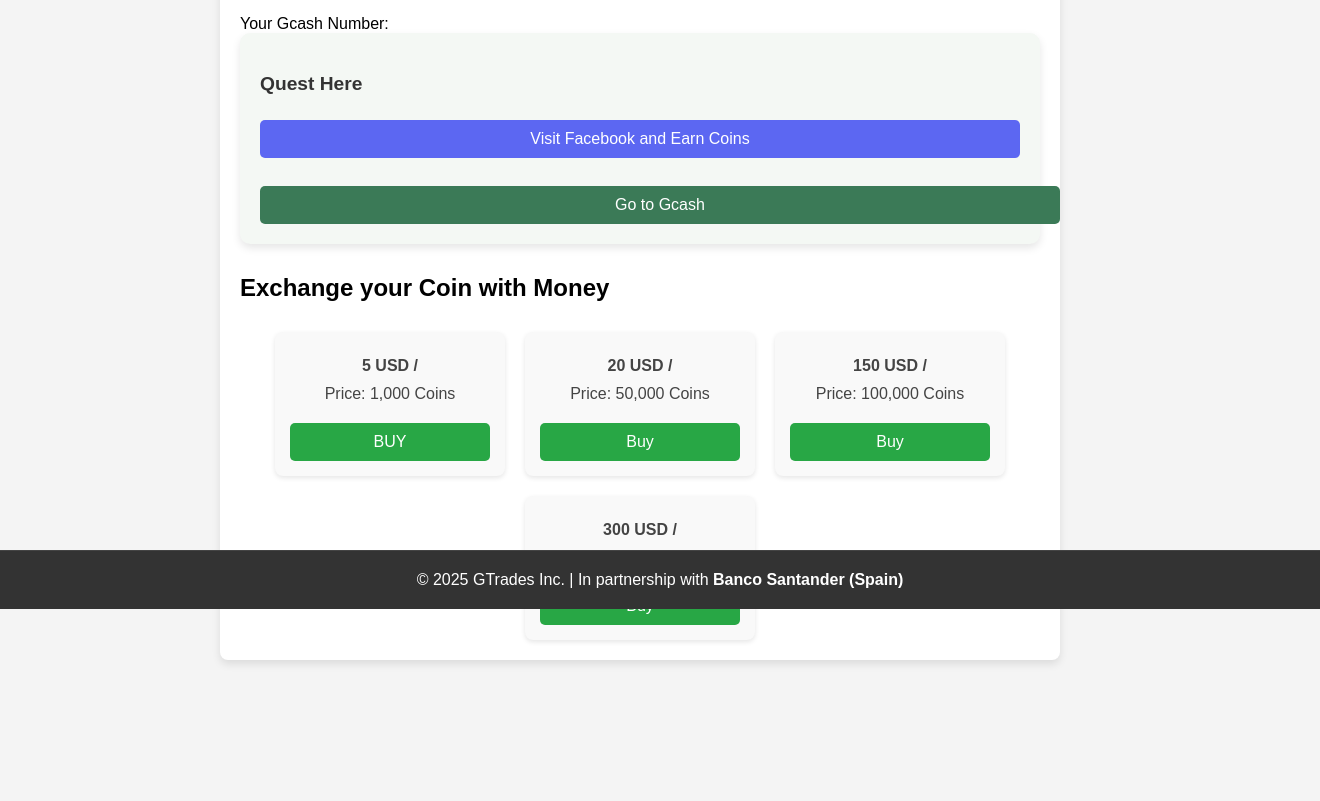
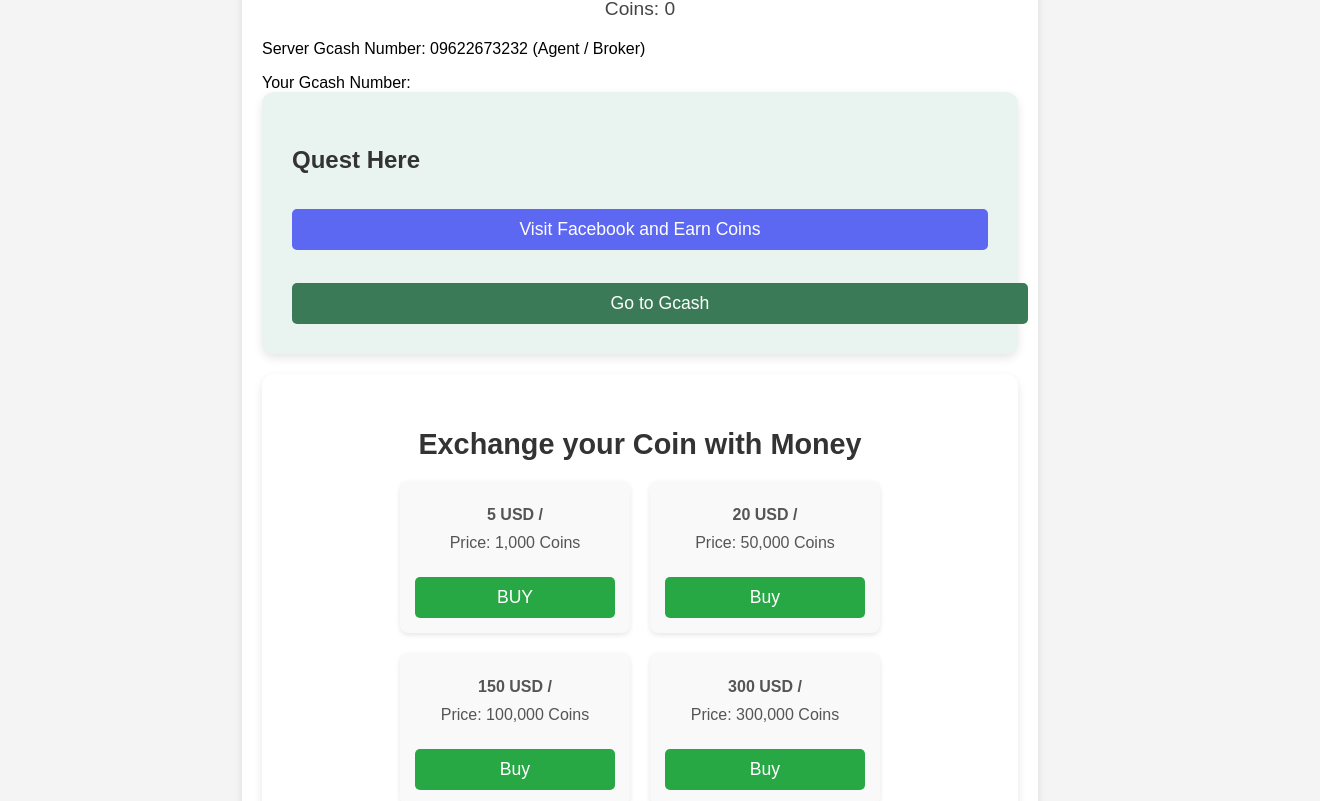
Before and after one commit to Kierl-J/redu-kierl-webapp, a website with bundled scripts: page dashboard.html in a window 1280 px wide. Shown: the part 191-992 px from the top of the page, 1320 px wide, since content can reach past the window. Before the commit the page ends 891 px from the top, so only its background shows below. Built offline with nearby package versions, Linux system fonts and the light colour scheme; no server answers.

Commit message:
Final question

```diff
--- a/dashboard.html
+++ b/dashboard.html
@@ -8,153 +8,179 @@
     <style>
         /* General reset */
         body {
-            font-family: Arial, sans-serif;
+            font-family: 'Arial', sans-serif;
             margin: 0;
             padding: 0;
-            background-color: #f7f7f7;
+            background-color: #f4f4f4;
         }
 
-        /* Main Container for layout */
+        /* Main layout container */
         .main-container {
             display: flex;
             flex-direction: column;
             align-items: center;
-            padding: 20px;
+            justify-content: flex-start;
+            padding: 40px;
+            max-width: 1200px;
+            margin: 0 auto;
         }
 
-        /* Logout button at top-right */
+        /* Header with logout button */
+        .header {
+            display: flex;
+            justify-content: flex-end;
+            width: 100%;
+            margin-bottom: 30px;
+        }
+
         .logout-btn {
-            background-color: #f44336;
+            background-color: #FF4040;
             color: white;
+            border: none;
             padding: 10px 20px;
-            border: none;
+            border-radius: 8px;
             cursor: pointer;
-            border-radius: 5px;
-            position: fixed;
-            top: 20px;
-            right: 20px;
-            z-index: 10;
             font-size: 1rem;
-            transition: background-color 0.3s ease;
+            transition: background-color 0.3s;
         }
 
         .logout-btn:hover {
-            background-color: #d32f2f;
+            background-color: #E53935;
         }
 
         /* Dashboard container */
         .container {
             width: 100%;
-            max-width: 1100px;
-            margin-top: 60px;
-            padding: 20px;
+            padding: 25px;
             background-color: #fff;
-            border-radius: 10px;
-            box-shadow: 0 4px 12px rgba(0, 0, 0, 0.1);
+            border-radius: 12px;
+            box-shadow: 0 5px 15px rgba(0, 0, 0, 0.1);
+            margin-bottom: 30px;
         }
 
-        /* Header style */
-        h1 {
+        .container h1 {
             font-size: 2rem;
             color: #333;
             text-align: center;
-            margin-bottom: 15px;
+            margin-bottom: 10px;
         }
 
-        /* Coin display */
         .coin-display {
             font-size: 1.2rem;
             text-align: center;
-            margin: 10px 0;
-            color: #555;
+            margin-bottom: 20px;
+            color: #444;
         }
 
-        /* Quest Section */
         .quest-section {
-            background-color: #f4f8f4;
-            padding: 20px;
-            border-radius: 10px;
-            box-shadow: 0 4px 8px rgba(0, 0, 0, 0.1);
-            margin-bottom: 30px;
+            background-color: #e9f4f1;
+            padding: 30px;
+            border-radius: 12px;
+            box-shadow: 0 4px 10px rgba(0, 0, 0, 0.1);
+            margin-bottom: 20px;
         }
 
-        .quest-section p {
-            font-size: 1.2rem;
+        .quest-section h3 {
+            font-size: 1.5rem;
             color: #333;
-            margin-bottom: 15px;
-            font-weight: bold;
+            margin-bottom: 20px;
         }
 
-        /* Refined button styles */
         .quest-btn {
             background-color: #4CAF50;
             color: white;
-            padding: 12px 20px;
+            padding: 12px 25px;
+            border-radius: 8px;
             border: none;
             cursor: pointer;
-            border-radius: 5px;
-            text-align: center;
             width: 100%;
-            margin-top: 10px;
-            font-size: 1rem;
-            transition: background-color 0.3s ease;
+            font-size: 1.1rem;
+            margin-top: 15px;
+            transition: background-color 0.3s;
         }
 
         .quest-btn:hover {
-            background-color: #45a049;
+            background-color: #388E3C;
         }
 
-        /* Shop Section */
+        .shop-section {
+            padding: 30px;
+            background-color: #fff;
+            border-radius: 12px;
+            box-shadow: 0 4px 10px rgba(0, 0, 0, 0.1);
+        }
+
+        .shop-section h2 {
+            font-size: 1.8rem;
+            color: #333;
+            margin-bottom: 20px;
+            text-align: center;
+        }
+
         #shop {
             display: grid;
             grid-template-columns: repeat(auto-fill, minmax(220px, 1fr));
             gap: 20px;
-            margin-top: 30px;
         }
 
         .shop-item {
             background-color: #f9f9f9;
             padding: 20px;
-            border-radius: 8px;
-            box-shadow: 0 2px 4px rgba(0, 0, 0, 0.1);
+            border-radius: 12px;
+            box-shadow: 0 2px 6px rgba(0, 0, 0, 0.1);
             text-align: center;
-            transition: transform 0.3s, box-shadow 0.3s;
+            transition: transform 0.3s ease-in-out, box-shadow 0.3s ease;
         }
 
         .shop-item:hover {
             transform: translateY(-5px);
-            box-shadow: 0 4px 8px rgba(0, 0, 0, 0.2);
+            box-shadow: 0 5px 12px rgba(0, 0, 0, 0.2);
         }
 
         .shop-item p {
-            margin: 5px 0;
-            color: #444;
+            color: #555;
+            margin: 8px 0;
         }
 
-        /* Footer */
         footer {
             background-color: #333;
             color: white;
             text-align: center;
-            padding: 20px;
+            padding: 15px 0;
             width: 100%;
-            position: fixed;
-            bottom: 0;
-            left: 0;
             border-top: 1px solid #444;
         }
 
         footer p {
             margin: 0;
         }
+
+        /* Responsive design */
+        @media (max-width: 768px) {
+            .main-container {
+                padding: 20px;
+            }
+
+            .logout-btn {
+                padding: 8px 15px;
+            }
+
+            .quest-btn, .shop-item button {
+                font-size: 1rem;
+                padding: 10px;
+            }
+        }
     </style>
 </head>
 <body>
 
+    <div class="main-container">
+        <!-- Header: Logout button -->
+        <div class="header">
             <button class="logout-btn" onclick="logoutUser()">Logout</button>
+        </div>
 
-    <div class="main-container">
-        <!-- Dashboard Container -->
+        <!-- Dashboard content -->
         <div class="container">
             <h1>🎯 Quest System</h1>
             <p class="coin-display">Coins: <span id="coinCount">0</span></p>
@@ -165,14 +191,14 @@
 
             <!-- Quest Section -->
             <div class="quest-section">
-                <p>Quest Here</p>
+                <h3>Quest Here</h3>
                 <button id="visitFacebookBtn" class="quest-btn" onclick="visitFacebook()">Visit Facebook and Earn Coins</button>
                 <br><br>
-
                 <a href="gcash.html" class="quest-btn" style="background-color: #3b7a57; text-align: center;">Go to Gcash</a>
             </div>
 
             <!-- Shop Section -->
+            <div class="shop-section">
                 <h2>Exchange your Coin with Money</h2>
                 <div id="shop">
                     <div class="shop-item">
@@ -198,7 +224,9 @@
                 </div>
             </div>
         </div>
+    </div>
 
+    <!-- Footer -->
     <footer>
         <p>© 2025 GTrades Inc. | In partnership with <strong>Banco Santander (Spain)</strong></p>
     </footer>
```
Lines whose indentation alone changed are shown as unchanged.
